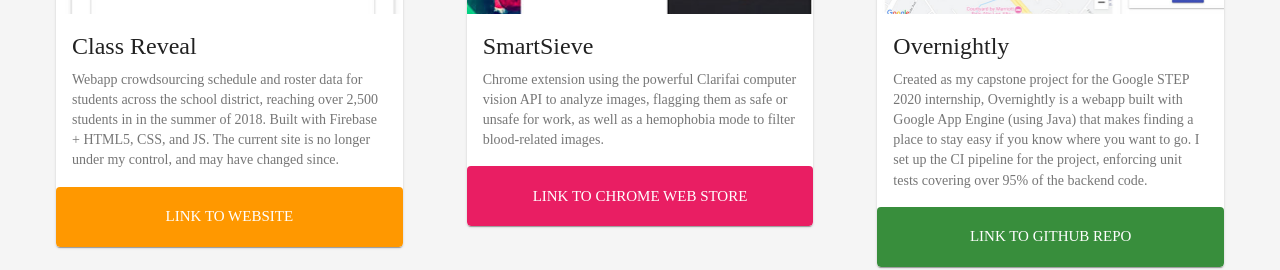
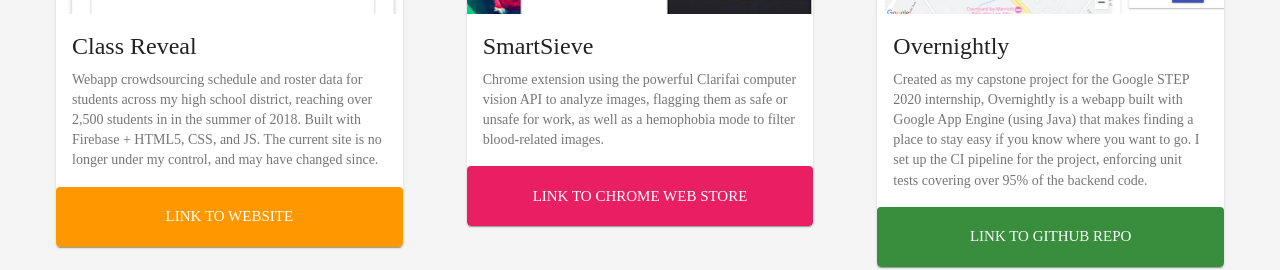
Before and after one commit to ptwu/website-v2, a React (Create React App) app: page / in a window 1280 px wide. Shown: the part 1830-2100 px from the top of the page. Built offline with nearby package versions, Linux system fonts and the light colour scheme; a web font is replaced by a local one.

Commit message:
Update projects + resume

```diff
--- a/src/components/ProjectsSection/index.tsx
+++ b/src/components/ProjectsSection/index.tsx
@@ -97,7 +97,7 @@
                 image={ClassReveal}
                 altText="Class Reveal"
                 title="Class Reveal"
-                desc="Webapp crowdsourcing schedule and roster data for students across the school district, reaching over 2,500 students in
+                desc="Webapp crowdsourcing schedule and roster data for students across my high school district, reaching over 2,500 students in
                 in the summer of 2018. Built with Firebase + HTML5, CSS, and JS. The current site is no longer under my control, and may have changed since."
                 linkText="Link To Website"
                 url="https://classreveal.com/"
```
Also changed, not shown: 1 other file (tests, documents, lock files or other folders).
